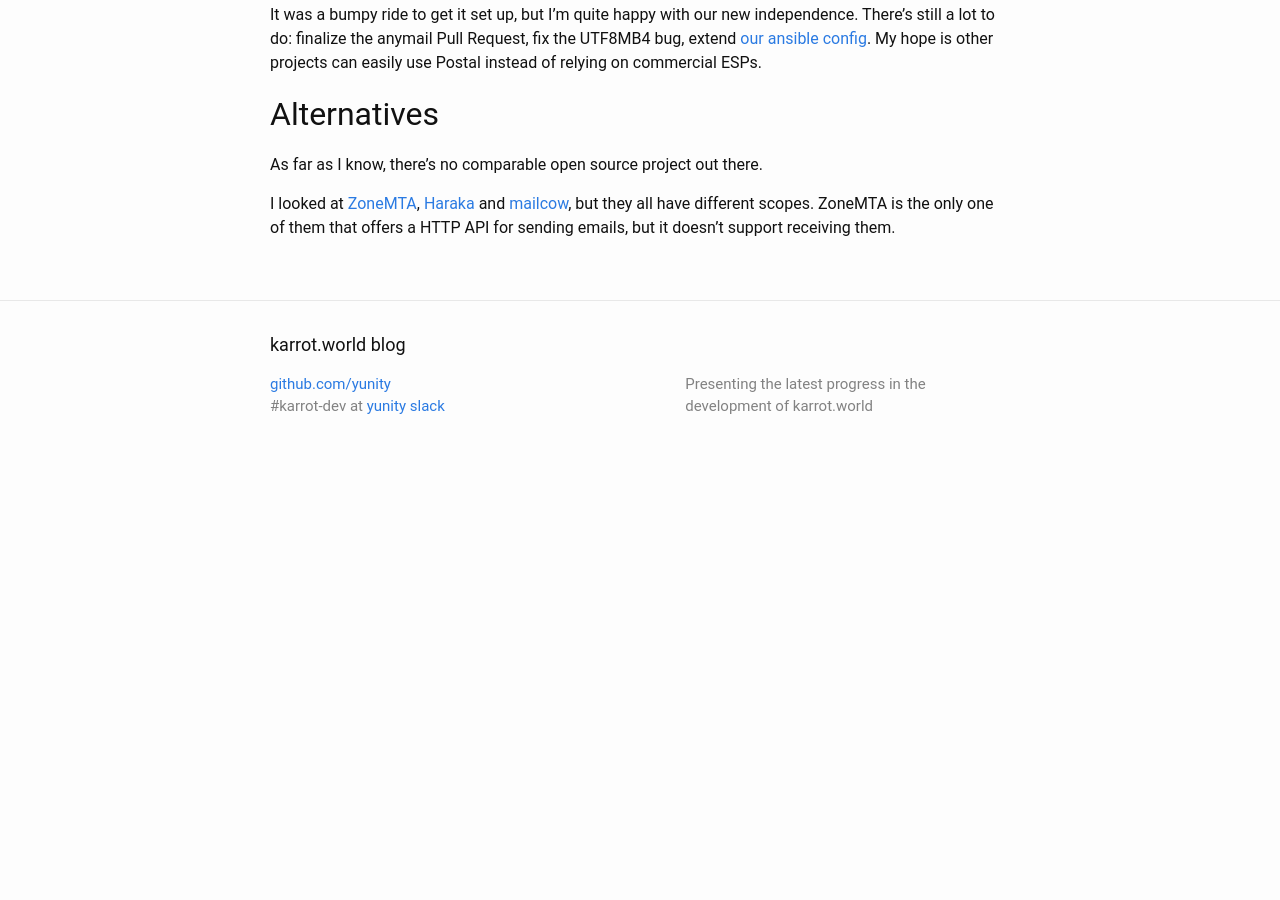
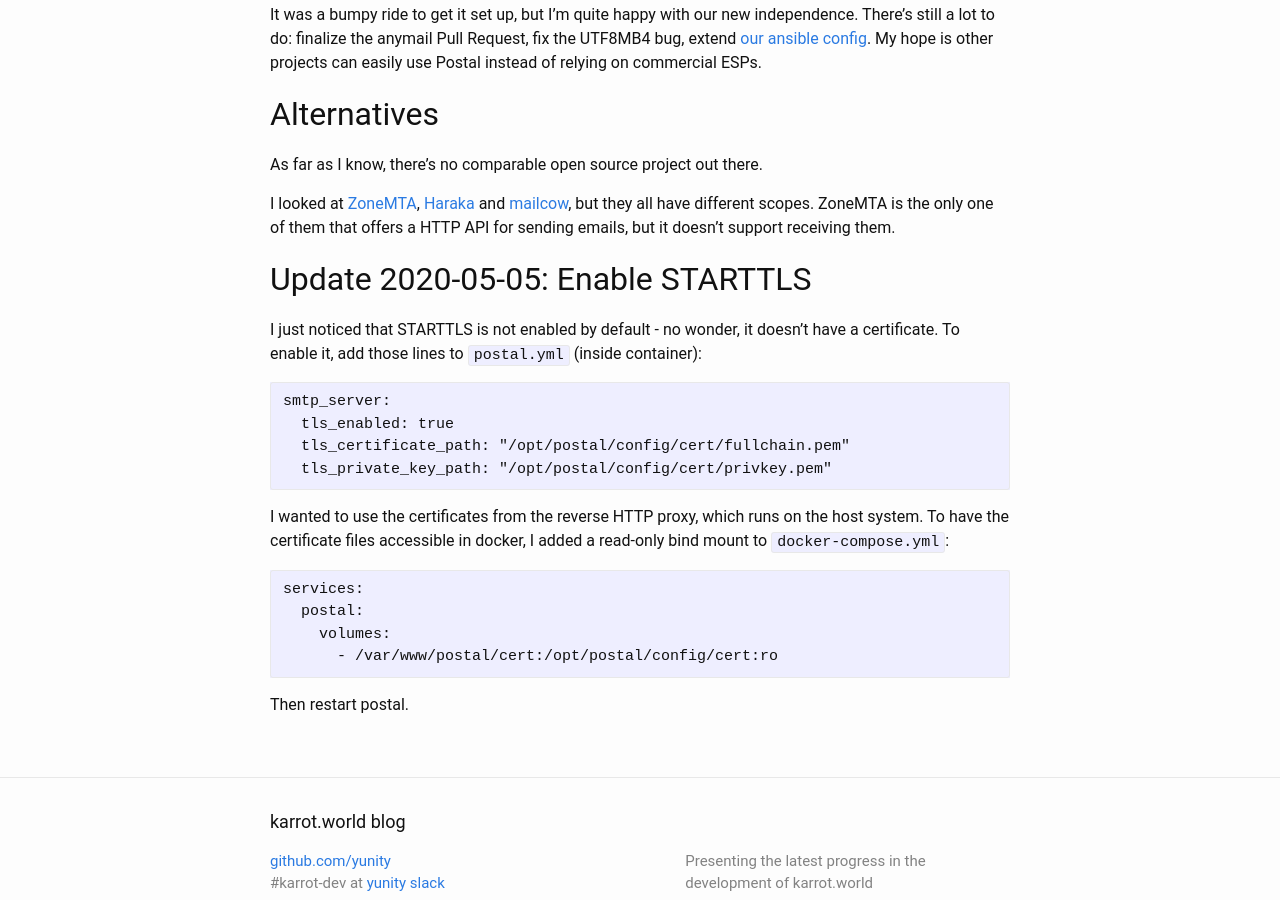
Before and after one commit to karrot-dev/karrot-blog, a Jekyll site: the page built from _posts/2019-09-25-setting-up-email-service.md, in a window 1280 px wide and 900 px high, scrolled down 11494 px. Built offline with Jekyll 4.4.1, drawn with Linux system fonts in a browser that asks for light colours; before the commit the page ends 11972 px from its top, so only the background shows below that.

Commit message:
update postal post with starttls instructions

````diff
--- a/_posts/2019-09-25-setting-up-email-service.md
+++ b/_posts/2019-09-25-setting-up-email-service.md
@@ -240,3 +240,25 @@ As far as I know, there's no comparable open source project out there.
 
 I looked at [ZoneMTA](https://github.com/zone-eu/zone-mta), [Haraka](https://haraka.github.io/) and [mailcow](https://mailcow.email/), but they all have different scopes.
 ZoneMTA is the only one of them that offers a HTTP API for sending emails, but it doesn't support receiving them.
+
+## Update 2020-05-05: Enable STARTTLS
+
+I just noticed that STARTTLS is not enabled by default - no wonder, it doesn't have a certificate. To enable it, add those lines to `postal.yml` (inside container):
+
+```
+smtp_server:
+  tls_enabled: true
+  tls_certificate_path: "/opt/postal/config/cert/fullchain.pem"
+  tls_private_key_path: "/opt/postal/config/cert/privkey.pem"
+```
+
+I wanted to use the certificates from the reverse HTTP proxy, which runs on the host system. To have the certificate files accessible in docker, I added a read-only bind mount to `docker-compose.yml`:
+
+```
+services:
+  postal:
+    volumes:
+      - /var/www/postal/cert:/opt/postal/config/cert:ro
+```
+
+Then restart postal.
````
